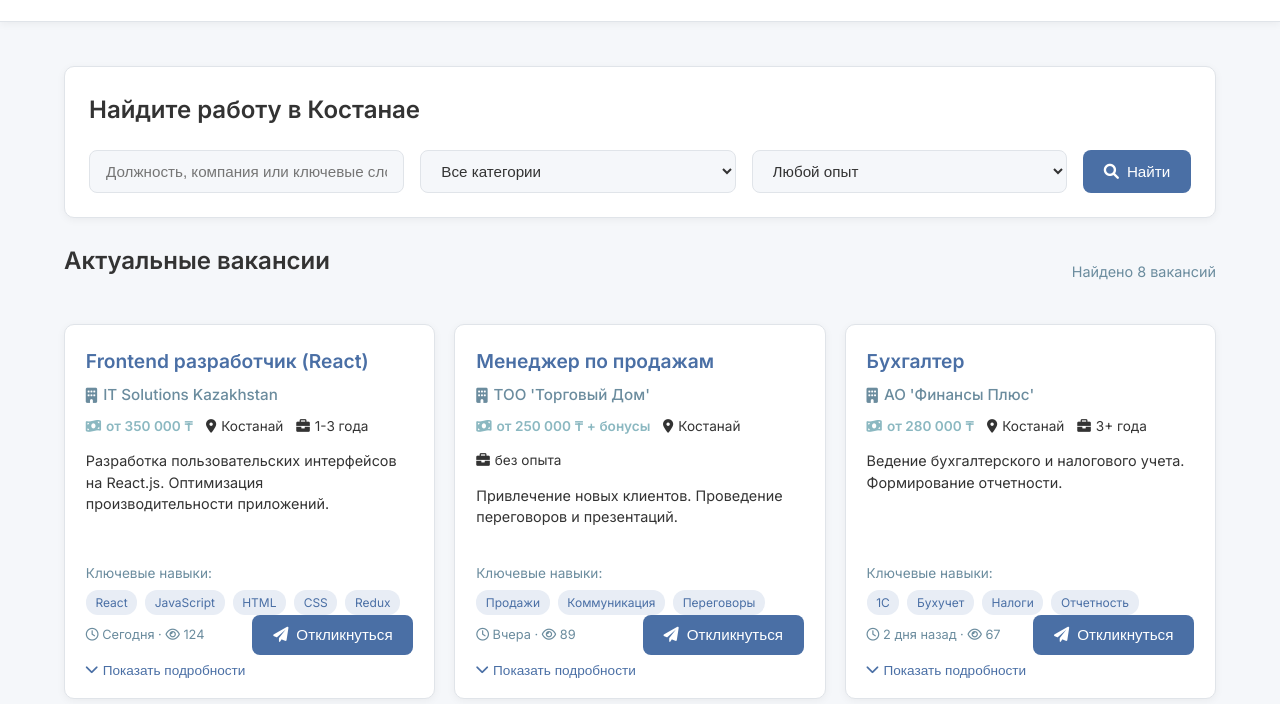
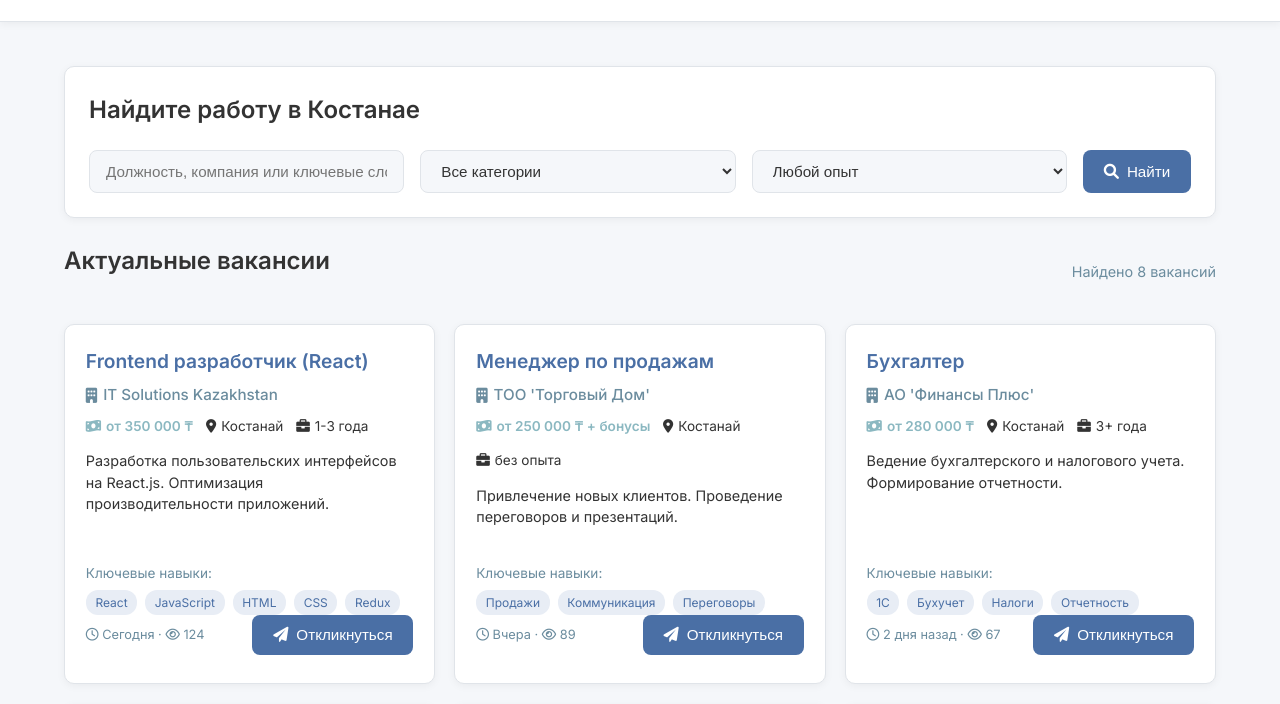
Before and after one commit to dioioio/dioioio.github.io, a plain HTML site: page index.html in a window 1280 px wide. Shown: the part 92-796 px from the top of the page. Drawn offline with nearby package versions, Linux system fonts and the light colour scheme.

Commit message:
Update index.html

```diff
--- a/index.html
+++ b/index.html
@@ -1405,8 +1405,8 @@
                         </div>
                     </div>
                     <button class="toggle-details" data-id="${vacancy.id}">
-                        <i class="fas fa-chevron-down"></i>
-                        Показать подробности
+
+
                     </button>
                 `;
 
```
